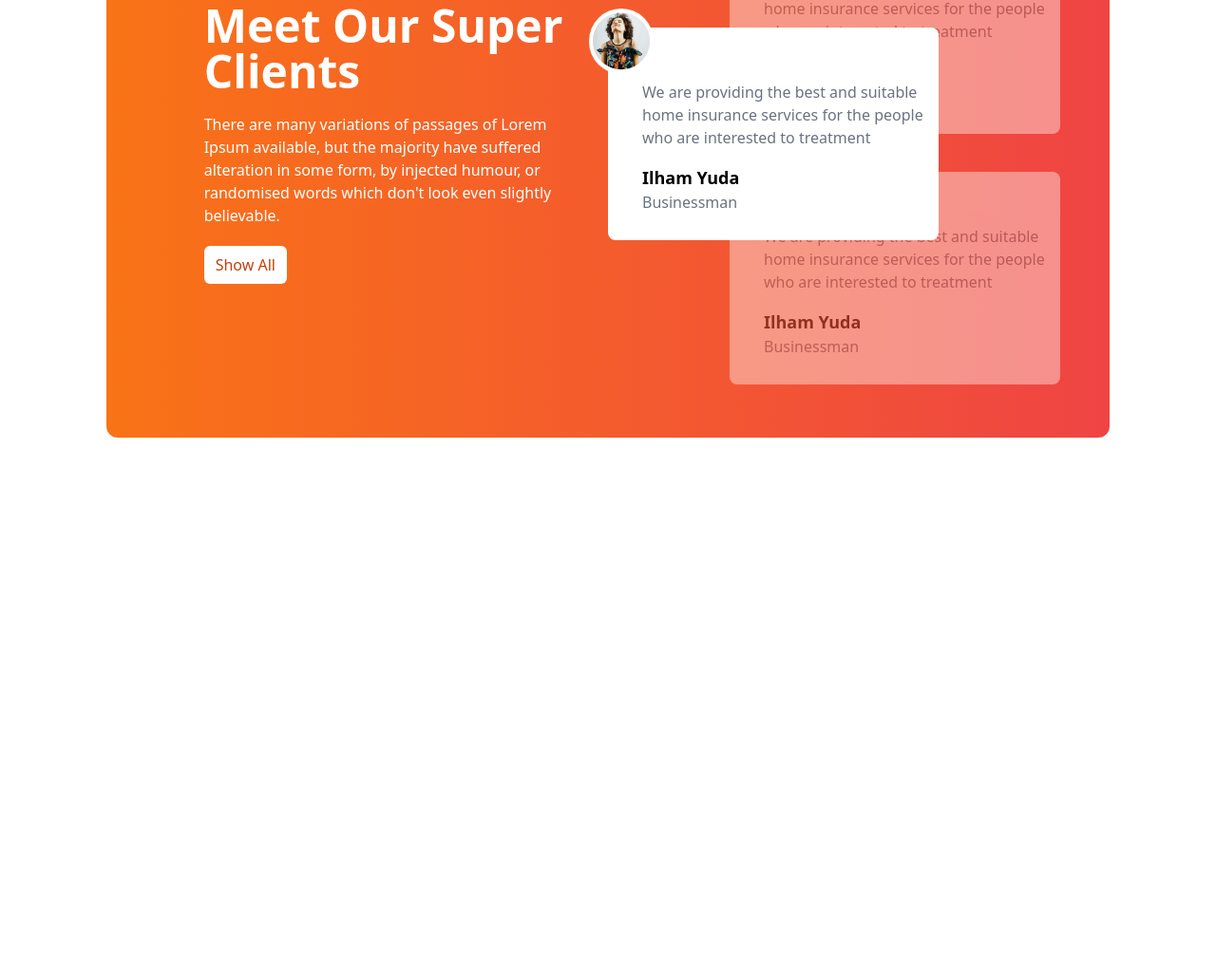
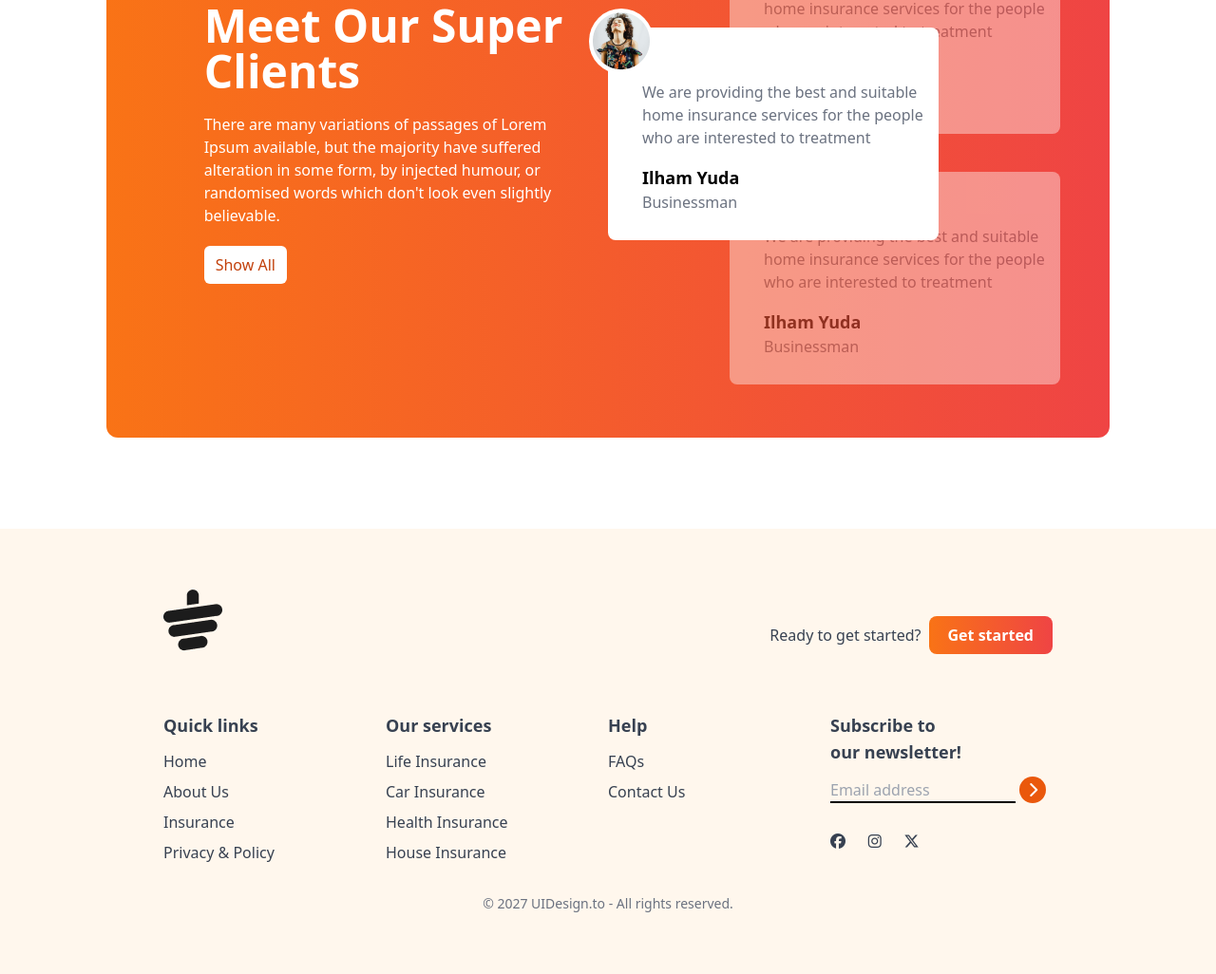
Before and after one commit to tarekbinjaman/tea-house-with-tailwind, a plain HTML site: page index.html in a window 1280 px wide. Shown: the part 2062-3088 px from the top of the page at 95% size. Before the commit the page ends 2619 px from the top, so only its background shows below. Drawn offline with nearby package versions, Linux system fonts and the light colour scheme.

Commit message:
Final push

```diff
--- a/index.html
+++ b/index.html
@@ -180,5 +180,65 @@
           </div>
          </section>
      </main>
+          <!-- Here is footer section start -->
+          <footer class="bg-orange-50 text-gray-700 px-4 py-10 md:py-16">
+            <div class="w-9/12 mx-auto">
+              <!-- Logo -->
+               <div class="mb-8 flex justify-between">
+                <img class="mb-8" src="images/cup.png" alt="">
+                <div class="flex items-center gap-2">
+                  <h4>Ready to get started?</h4>
+                  <button class="bg-gradient-to-r from-orange-500 to-red-500 px-5 py-2 rounded-lg text-white font-bold">Get started</button>
+                </div>
+               </div>
+               <!-- Links -->
+                <div class="grid grid-cols-1 md:grid-cols-2 lg:grid-cols-4">
+                <!-- First column -->
+                 <div>
+                  <h2 class="font-semibold text-lg mb-3">Quick links</h2>
+                  <ul class="space-y-2">
+                    <li><a class="hover:text-orange-500" href="#">Home</a></li>
+                    <li><a class="hover:text-orange-500" href="#">About Us</a></li>
+                    <li><a class="hover:text-orange-500" href="#">Insurance</a></li>
+                    <li><a class="hover:text-orange-500" href="#">Privacy & Policy</a></li>
+                  </ul>
+                 </div>
+                 <!-- Second Column -->
+                 <div>
+                  <h2 class="font-semibold text-lg mb-3">Our services</h2>
+                  <ul class="space-y-2">
+                    <li><a class="hover:text-orange-500" href="#">Life Insurance</a></li>
+                    <li><a class="hover:text-orange-500" href="#">Car Insurance</a></li>
+                    <li><a class="hover:text-orange-500" href="#">Health Insurance</a></li>
+                    <li><a class="hover:text-orange-500" href="#">House Insurance</a></li>
+                  </ul>
+                 </div>
+                 <!-- Third Column -->
+                 <div>
+                  <h2 class="font-semibold text-lg mb-3">Help</h2>
+                  <ul class="space-y-2">
+                    <li><a class="hover:text-orange-500" href="#">FAQs</a></li>
+                    <li><a class="hover:text-orange-500" href="#">Contact Us</a></li>
+                  </ul>
+                 </div>
+                 <!-- Fourth Column -->
+                  <div>
+                    <h3 class="font-semibold text-lg mb-3 max-w-[140px]">Subscribe to our newsletter!</h3>
+                    <div>
+                      <input class="bg-transparent border-b-2 border-black w-4/6 md:w-5/6" placeholder="Email address" type="text">
+                      <i class="fa-solid fa-chevron-right bg-orange-600 rounded-full w-7 h-7 inline-flex text-white justify-center items-center"></i>
+                    </div>
+                    <div class="flex justify-between w-2/5 mb-2 mt-8">
+                      <i class="fa-brands fa-facebook"></i>
+                      <i class="fa-brands fa-instagram"></i>
+                      <i class="fa-brands fa-x-twitter"></i>
+                    </div>
+                  </div>
+                </div>
+                <div class="text-center pt-4 mt-4 text-gray-500 text-sm">
+                  <p>© 2027 UIDesign.to - All rights reserved.</p>
+                </div>
+            </div>
+          </footer>
 </body>
 </html>
```
